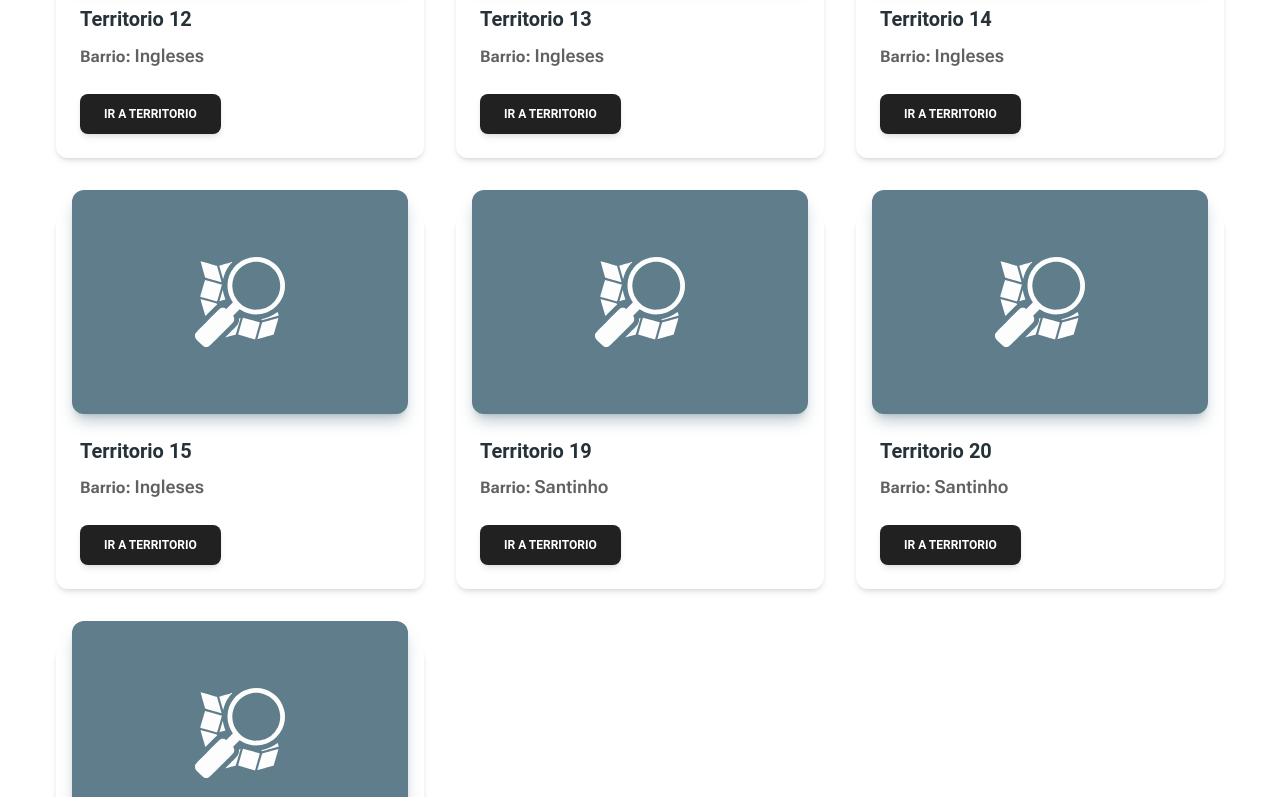
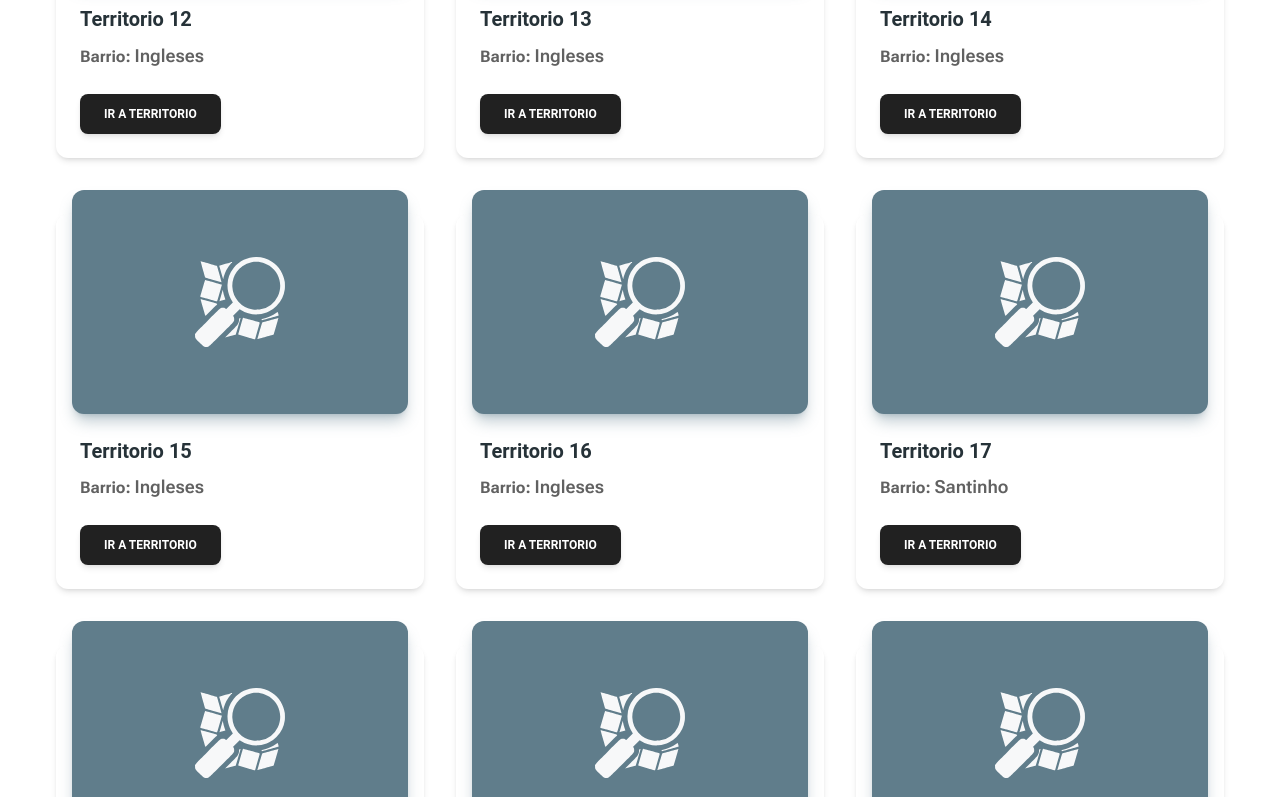
Before and after one commit to TommiL90/ingleses-app, a Next.js app: page / in a window 1280 px wide. Shown: the part 2000-2797 px from the top of the page. Built offline with nearby package versions, Linux system fonts and the light colour scheme.

Commit message:
add new territories

```diff
--- a/src/constants/maps.ts
+++ b/src/constants/maps.ts
@@ -98,6 +98,24 @@ export const maps: IGooglemaps[] = [
     url: "https://www.google.com/maps/d/embed?mid=1FgJ2e548MgK07YSLK5ZjzUkJQUTG96Q&ehbc=2E312F"
   },
   {
+    id: 16,
+    title: "Territorio 16",
+    neighborhood: "Ingleses",
+    url: "https://www.google.com/maps/d/embed?mid=12inwoXAw4YerolTP552UhWtlf_oA4e4&ehbc=2E312F"
+  },
+  {
+    id: 17,
+    title: "Territorio 17",
+    neighborhood: "Santinho",
+    url: "https://www.google.com/maps/d/embed?mid=1FaxGMOSyu3KtzIa0PvA4dI39iPj2vQ8&ehbc=2E312F"
+  },
+  {
+    id: 18,
+    title: "Territorio 18",
+    neighborhood: "Santinho",
+    url: "https://www.google.com/maps/d/embed?mid=1toZ6ZDBXe-isnsEeyt_UL0y1JOMA3KE&ehbc=2E312F"
+  },
+  {
     id: 19,
     title: "Territorio 19",
     neighborhood: "Santinho",
```
